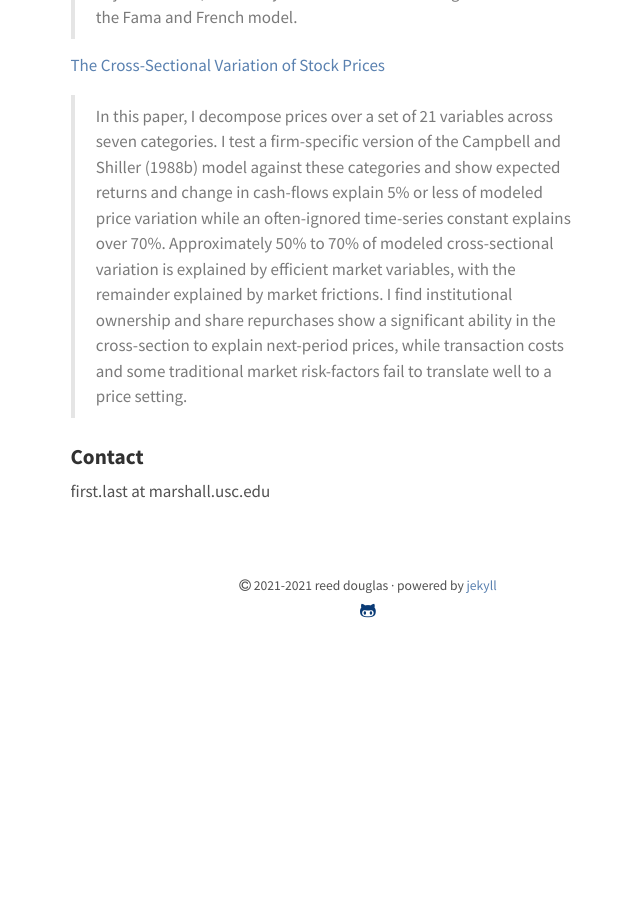
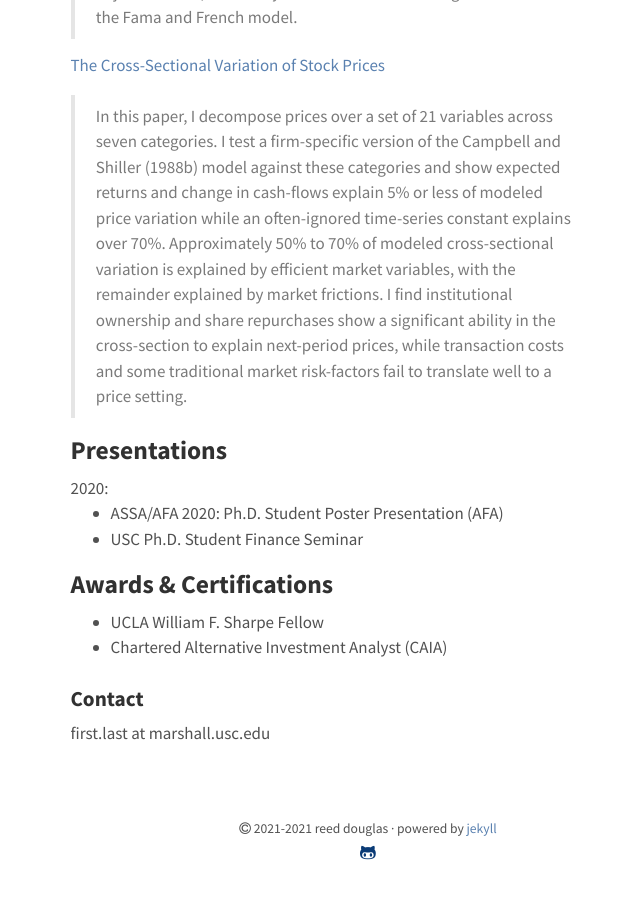
Before and after one commit to reeddoug/reeddoug.github.io, a Jekyll site: the page CV.html, which Jekyll copies as it is, in a window 1280 px wide and 900 px high, scrolled down 985 px. Shown: the whole window, without its empty margins (272-912 px from the left). Built offline with Jekyll 4.4.1, drawn with Linux system fonts in a browser that asks for light colours; before the commit the page ends 1642 px from its top, so only the background shows below that.

Commit message:
Updated CV

```diff
--- a/CV.html
+++ b/CV.html
@@ -57,8 +57,6 @@
     </span>
 <br>B.S. Mathematics, B.A. Business Economics</p>
 
-
-
 <h2 id="research-interests">Research Interests</h2>
 <ul>
   <li>Asset Pricing</li>
@@ -78,6 +76,19 @@
 <blockquote>
   <p>In this paper, I decompose prices over a set of 21 variables across seven categories. I test a firm-specific version of the Campbell and Shiller (1988b) model against these categories and show expected returns and change in cash-flows explain 5% or less of modeled price variation while an often-ignored time-series constant explains over 70%. Approximately 50% to 70% of modeled cross-sectional variation is explained by efficient market variables, with the remainder explained by market frictions. I find institutional ownership and share repurchases show a significant ability in the cross-section to explain next-period prices, while transaction costs and some traditional market risk-factors fail to translate well to a price setting.</p>
 </blockquote>
+
+<h2 id="Presentations">Presentations</h2>
+2020:
+<ul>
+  <li>ASSA/AFA 2020: Ph.D. Student Poster Presentation (AFA)</li>
+  <li>USC Ph.D. Student Finance Seminar</li>
+</ul>
+
+<h2 id="Awards/Certifications">Awards & Certifications</h2>
+<ul>
+  <li>UCLA William F. Sharpe Fellow</li>
+  <li>Chartered Alternative Investment Analyst (CAIA)</li>
+</ul>
 
 <h3 id="contact">Contact</h3>
 <p>first.last at marshall.usc.edu</p>
--- a/_layouts/default.html
+++ b/_layouts/default.html
@@ -6,7 +6,7 @@
   <body>
     <nav class="nav-main">
       <ul>
-        <li class="hvr-underline-reveal"><a href="{{ site.baseurl }}/CV/">CV</a></li>
+        <li class="hvr-underline-reveal"><a href="{{ site.baseurl }}/CV.html/">CV</a></li>
         <li class="logo"><a class="hvr-ripple-out" href="{{ site.baseurl }}/">R</a></li>
         <li class="hvr-underline-reveal"><a href="{{ site.baseurl }}/blog/">blog</a></li>
       </ul>
@@ -23,7 +23,7 @@
             <span>Powered by <a href="http://jekyllrb.com/">Jekyll</a></span>
         </small>
         <div class="ftr-links">
-          <a href="https://github.com/reeddouglas"><i class="fa fa-github-alt"></i></a>
+          <a href="https://github.com/reeddoug"><i class="fa fa-github-alt"></i></a>
           <!-- <a href="https://twitter.com/nicoelayda"><i class="fa fa-twitter"></i></a> -->
         </div>
       </footer>
```
